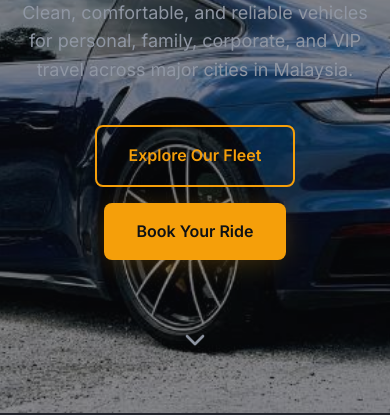
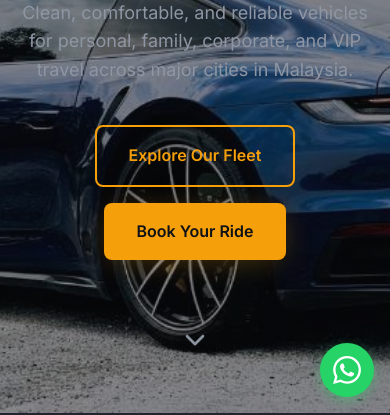
Before and after one commit to sidsai091/FaydenCarRental, a plain HTML site: page index.html in a window 390 px wide. Shown: the part 431-846 px from the top of the page. Drawn offline with Linux system fonts and the light colour scheme.

Commit message:
Add floating WhatsApp button
- Fixed position button at bottom-right corner
- Stays visible while scrolling
- Hover animation with scale effect
- Responsive sizing for mobile devices

Co-Authored-By: Claude Opus 4.5 <noreply@anthropic.com>

```diff
--- a/index.html
+++ b/index.html
@@ -1135,6 +1135,13 @@
     <img id="lightboxImg" src="" alt="Vehicle preview" />
   </div>
 
+  <!-- Floating WhatsApp Button -->
+  <a href="https://wa.me/601157746854" target="_blank" class="whatsapp-float" aria-label="Chat on WhatsApp">
+    <svg viewBox="0 0 24 24" fill="currentColor">
+      <path d="M17.472 14.382c-.297-.149-1.758-.867-2.03-.967-.273-.099-.471-.148-.67.15-.197.297-.767.966-.94 1.164-.173.199-.347.223-.644.075-.297-.15-1.255-.463-2.39-1.475-.883-.788-1.48-1.761-1.653-2.059-.173-.297-.018-.458.13-.606.134-.133.298-.347.446-.52.149-.174.198-.298.298-.497.099-.198.05-.371-.025-.52-.075-.149-.669-1.612-.916-2.207-.242-.579-.487-.5-.669-.51-.173-.008-.371-.01-.57-.01-.198 0-.52.074-.792.372-.272.297-1.04 1.016-1.04 2.479 0 1.462 1.065 2.875 1.213 3.074.149.198 2.096 3.2 5.077 4.487.709.306 1.262.489 1.694.625.712.227 1.36.195 1.871.118.571-.085 1.758-.719 2.006-1.413.248-.694.248-1.289.173-1.413-.074-.124-.272-.198-.57-.347m-5.421 7.403h-.004a9.87 9.87 0 01-5.031-1.378l-.361-.214-3.741.982.998-3.648-.235-.374a9.86 9.86 0 01-1.51-5.26c.001-5.45 4.436-9.884 9.888-9.884 2.64 0 5.122 1.03 6.988 2.898a9.825 9.825 0 012.893 6.994c-.003 5.45-4.437 9.884-9.885 9.884m8.413-18.297A11.815 11.815 0 0012.05 0C5.495 0 .16 5.335.157 11.892c0 2.096.547 4.142 1.588 5.945L.057 24l6.305-1.654a11.882 11.882 0 005.683 1.448h.005c6.554 0 11.89-5.335 11.893-11.893a11.821 11.821 0 00-3.48-8.413z"/>
+    </svg>
+  </a>
+
   <script src="script.js"></script>
 </body>
 
--- a/styles.css
+++ b/styles.css
@@ -1521,3 +1521,45 @@ input[type="time"]:focus {
     grid-template-columns: repeat(3, 1fr);
   }
 }
+
+/* Floating WhatsApp Button */
+.whatsapp-float {
+  position: fixed;
+  bottom: 24px;
+  right: 24px;
+  width: 60px;
+  height: 60px;
+  background-color: #25d366;
+  border-radius: 50%;
+  display: flex;
+  align-items: center;
+  justify-content: center;
+  box-shadow: 0 4px 12px rgba(37, 211, 102, 0.4);
+  z-index: 9999;
+  transition: transform 0.3s ease, box-shadow 0.3s ease;
+}
+
+.whatsapp-float:hover {
+  transform: scale(1.1);
+  box-shadow: 0 6px 20px rgba(37, 211, 102, 0.5);
+}
+
+.whatsapp-float svg {
+  width: 32px;
+  height: 32px;
+  color: #fff;
+}
+
+@media (max-width: 640px) {
+  .whatsapp-float {
+    bottom: 16px;
+    right: 16px;
+    width: 54px;
+    height: 54px;
+  }
+
+  .whatsapp-float svg {
+    width: 28px;
+    height: 28px;
+  }
+}
```
